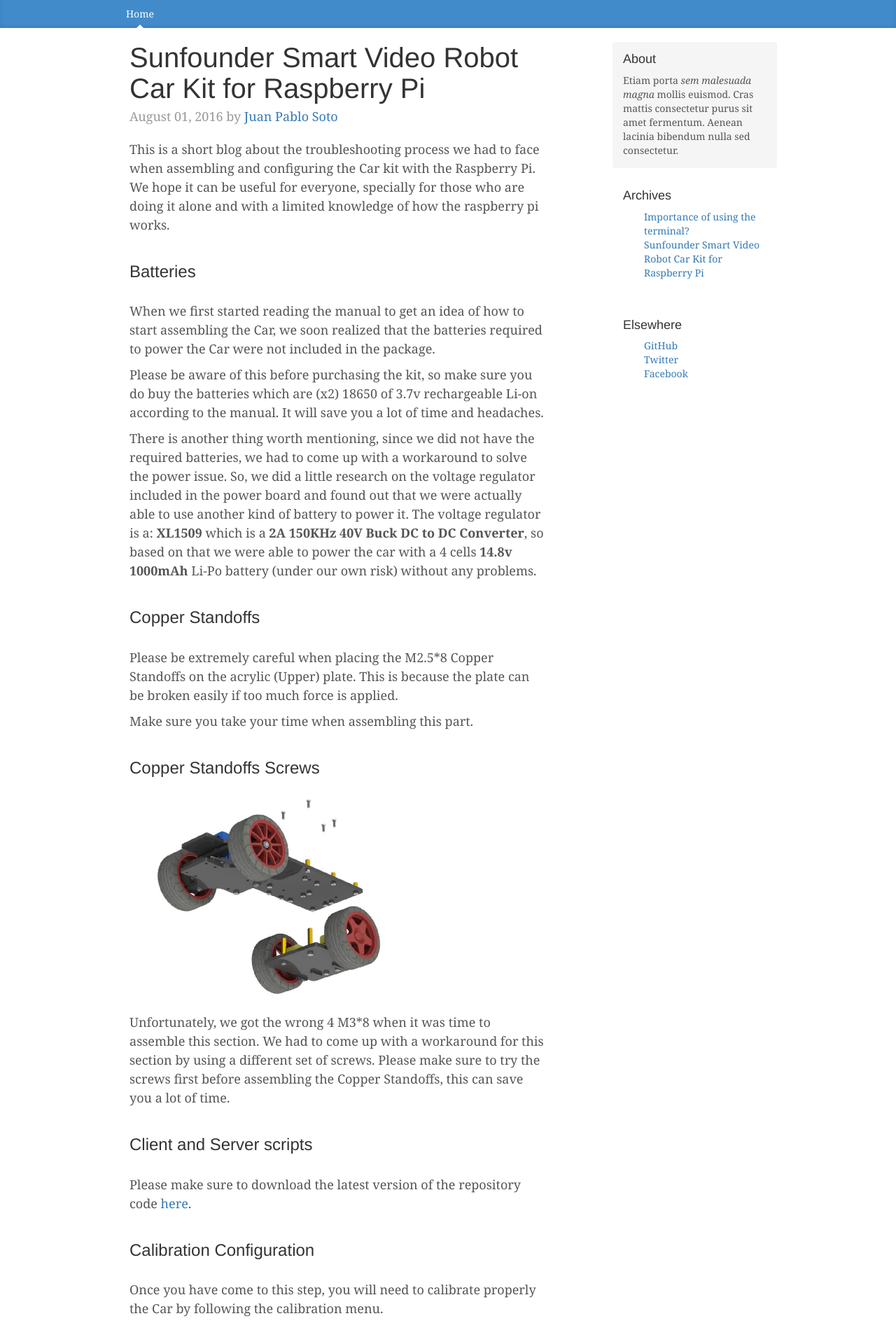
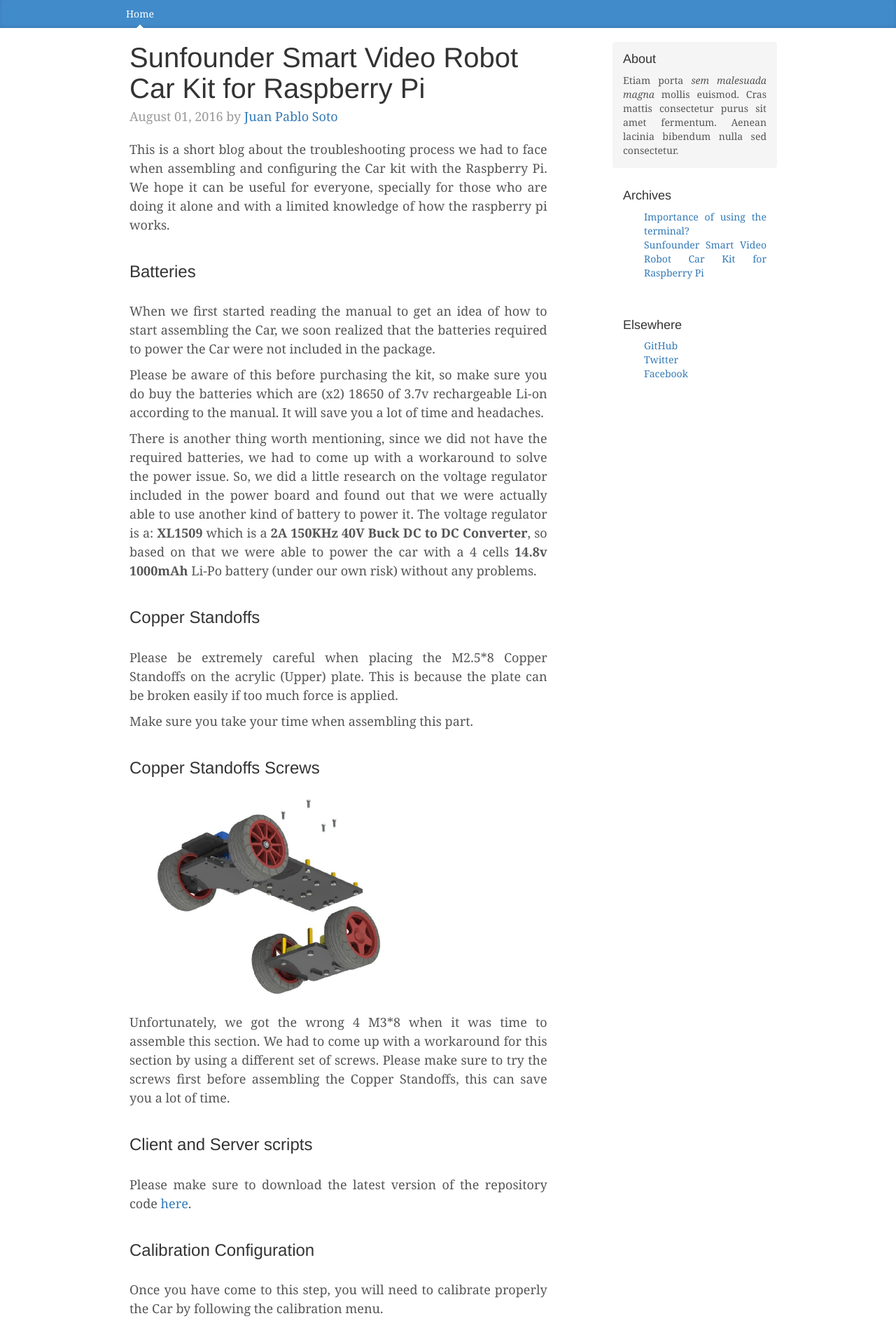
Before and after one commit to synerminds/synerminds.github.io, a Jekyll site: the page built from _posts/2016-01-08-smart-video-car.md, in a window 1280 px wide. Shown: the top 1920 px of the page at 70% size. Built offline with Jekyll 4.4.1, drawn with Linux system fonts in a browser that asks for light colours.

Commit message:
Justify text

```diff
--- a/css/blog.css
+++ b/css/blog.css
@@ -13,6 +13,7 @@
 h4, .h4,
 h5, .h5,
 h6, .h6 {
+  text-align: left;
   margin-top: 0;
   font-family: "Helvetica Neue", Helvetica, Arial, sans-serif;
   font-weight: normal;
@@ -23,6 +24,10 @@
 h3, .h3 {
   margin-top: 40px;
   margin-bottom: 30px;
+}
+
+div, .div {
+  text-align: justify;
 }
 
 
```
